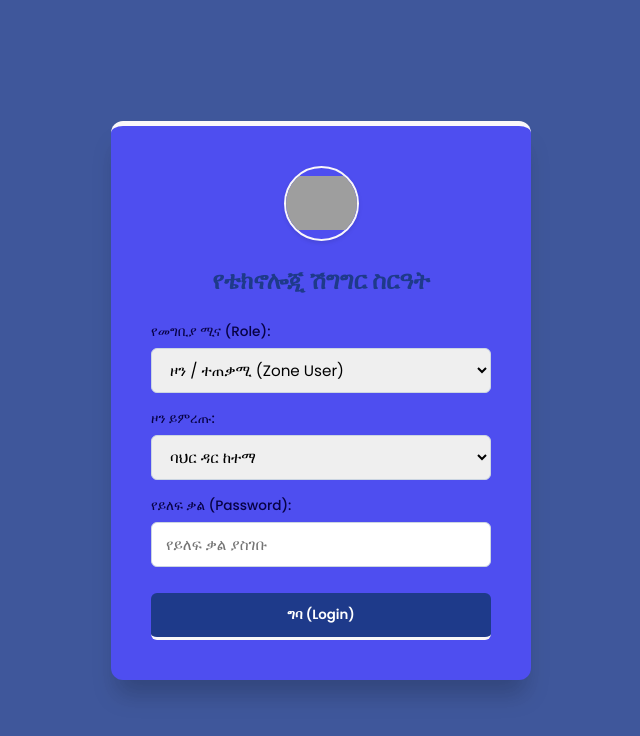
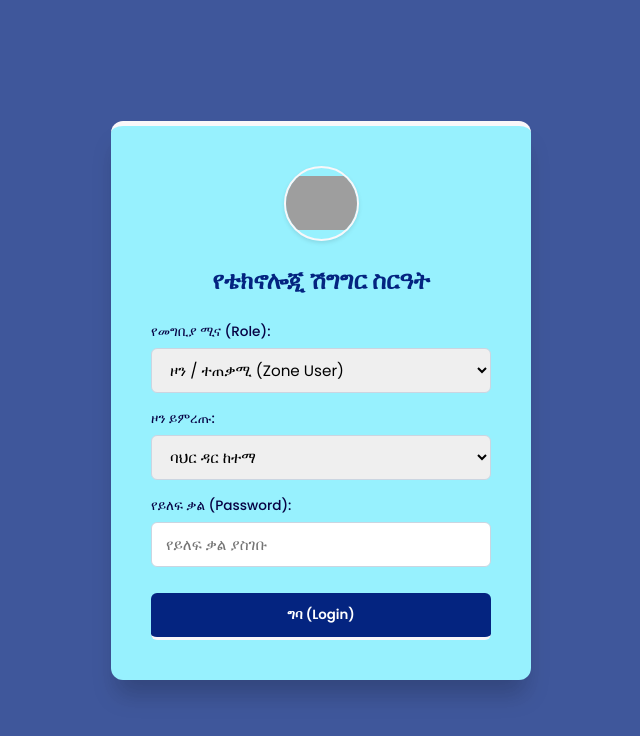
Before and after one commit to df1326/Adda, a website: page index.html in a window 1280 px wide. Shown: the whole page, without its empty margins (319-959 px from the left). Drawn offline with Linux system fonts and the light colour scheme; grey boxes are pictures that could not be loaded; a web font is replaced by a local one.

Commit message:
Update brand and card background colors in CSS

```diff
--- a/index.html
+++ b/index.html
@@ -11,10 +11,10 @@
 
     <style>
         :root {
-            --brand-blue: #1e3a8a;
+            --brand-blue: #042480;
             --accent-color: #f9f7f9;
             --bg-color: #ffffff;
-            --card-bg: #4e4ef0;
+            --card-bg: #97f1fe;
             --text-main: #070244;
             --text-muted: #0487a8;
             --border-color: #cbd5e1;
```
